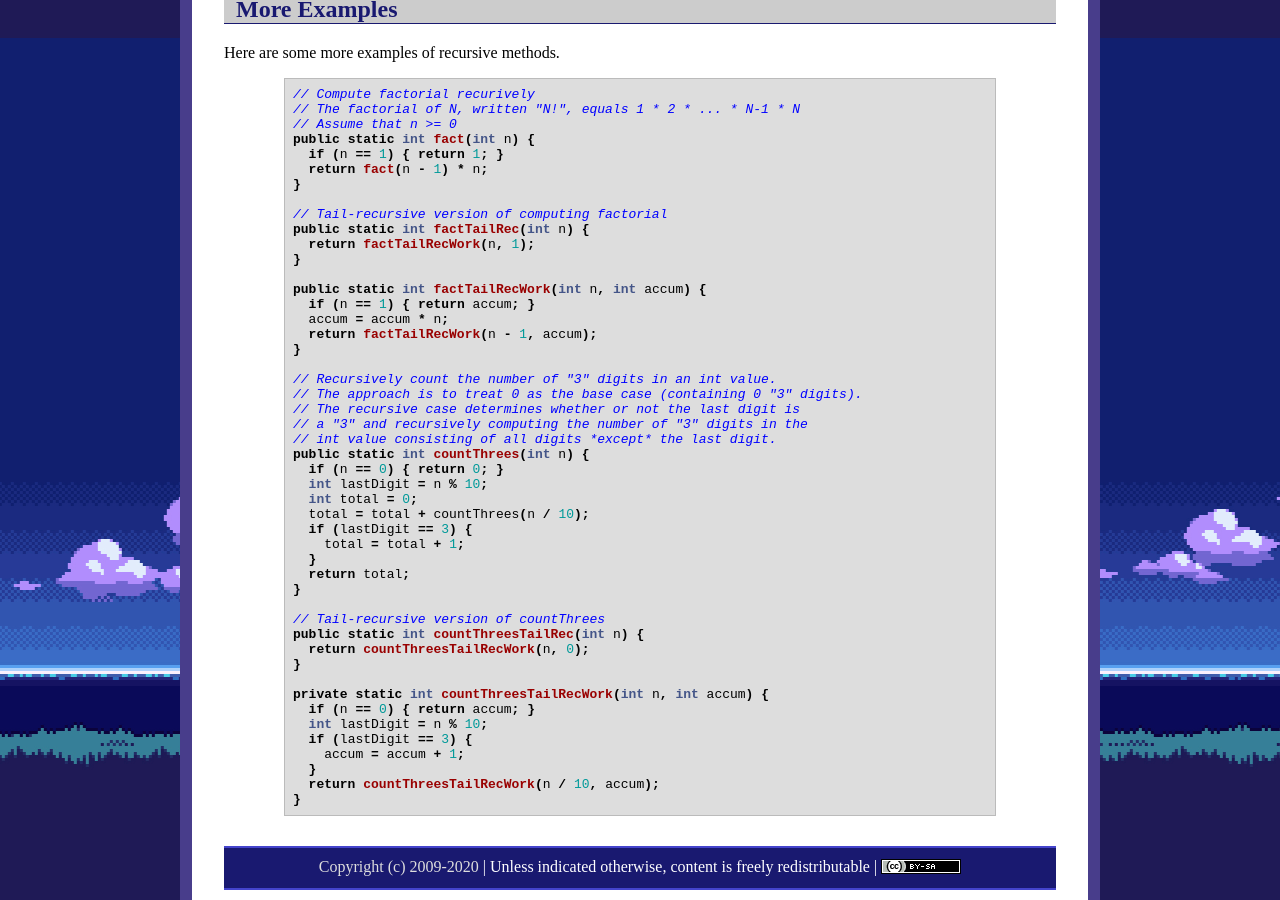
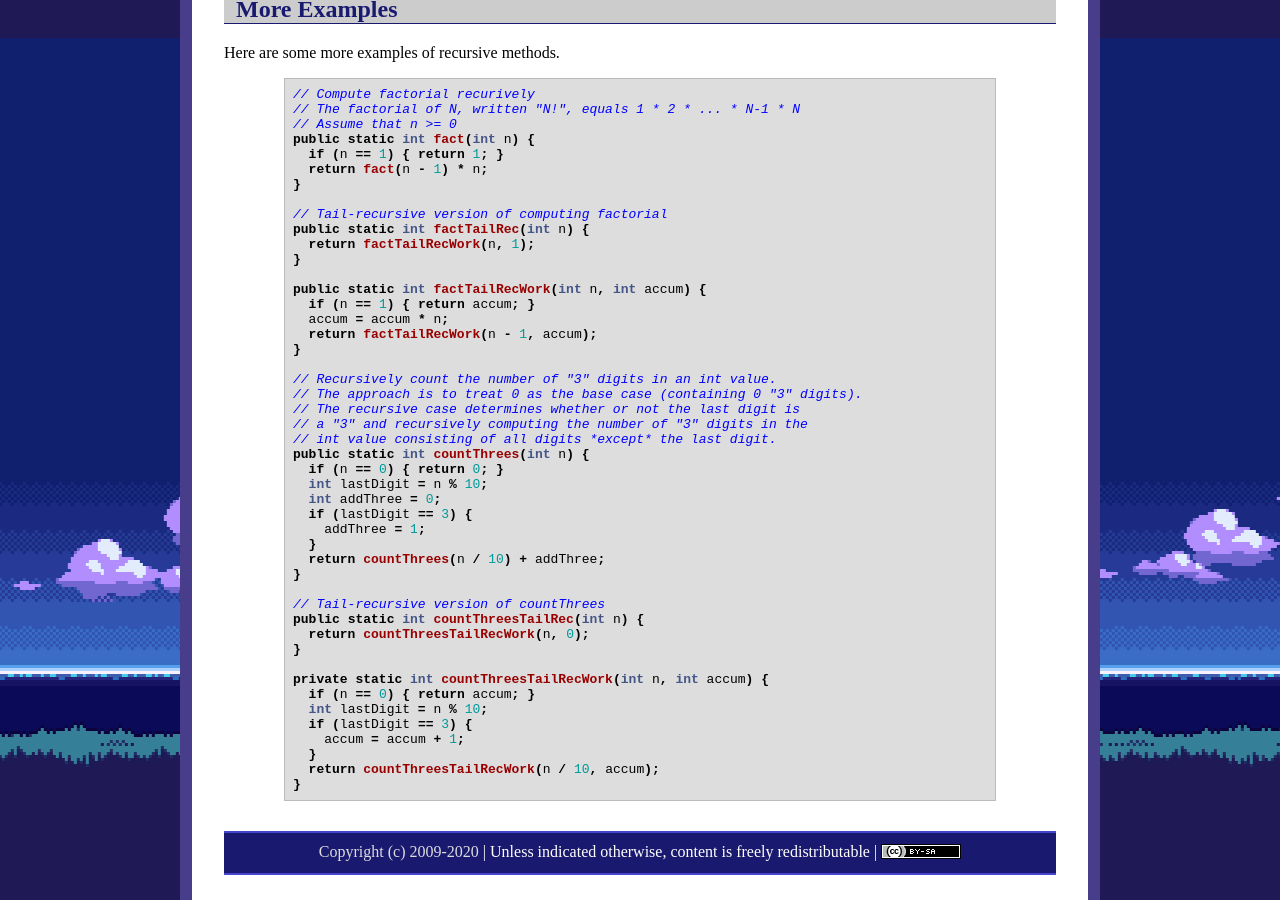
Before and after one commit to ycpcs/cs201-fall2020, a Jekyll site: the page built from lectures/lecture20.md, in a window 1280 px wide and 900 px high, scrolled down 2662 px. Built offline with Jekyll 4.4.1, drawn with Linux system fonts in a browser that asks for light colours.

Commit message:
add practice exam 3
add practice exam 3

```diff
--- a/lectures/lecture20.md
+++ b/lectures/lecture20.md
@@ -145,12 +145,11 @@ public static int factTailRecWork(int n, int accum) {
 public static int countThrees(int n) {
   if (n == 0) { return 0; }
   int lastDigit = n % 10;
-  int total = 0;
-  total = total + countThrees(n / 10);
+  int addThree = 0;
   if (lastDigit == 3) {
-    total = total + 1;
+    addThree = 1;
   }
-  return total;
+  return countThrees(n / 10) + addThree;
 }
 
 // Tail-recursive version of countThrees
```
Also changed, not shown: practice/index.md (+3 -0 lines), 4 other files.
